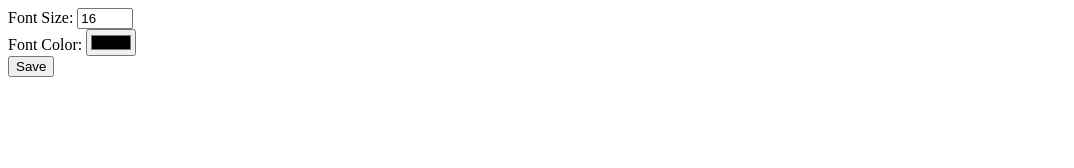
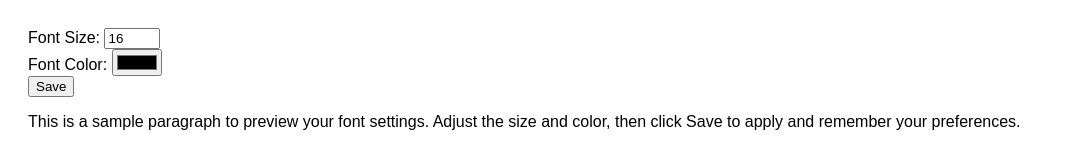
Before and after one commit to acciojob/preferred-cookie-MohdSaad7766, a website: page main.html in a window 1280 px wide. Shown: the whole page, without its empty margins (0-1074 px from the left). Drawn offline with Linux system fonts and the light colour scheme.

Commit message:
created a submission

```diff
--- a/main.html
+++ b/main.html
@@ -1,13 +1,12 @@
 <!DOCTYPE html>
-
 <html>
   <head>
     <link rel="stylesheet" href="styles.css" />
+    <title>Custom Font Preferences</title>
   </head>
 
   <body>
-    <!-- the entire body must be written by student -->
-    <form>
+    <form id="preferences-form">
       <label for="fontsize">Font Size:</label>
       <input
         type="number"
@@ -19,11 +18,21 @@
       />
       <br />
       <label for="fontcolor">Font Color:</label>
-      <input type="color" id="fontcolor" name="fontcolor" value="#000000" />
+      <input
+        type="color"
+        id="fontcolor"
+        name="fontcolor"
+        value="#000000"
+      />
       <br />
       <input type="submit" value="Save" />
     </form>
 
+    <p>
+      This is a sample paragraph to preview your font settings. Adjust the size
+      and color, then click Save to apply and remember your preferences.
+    </p>
+
     <script type="text/javascript" src="./script.js"></script>
   </body>
 </html>
--- a/script.js
+++ b/script.js
@@ -1 +1,49 @@
-//your JS code here. If required.
+// Helper to set a cookie
+function setCookie(name, value, days = 365) {
+  const date = new Date();
+  date.setTime(date.getTime() + days*24*60*60*1000);
+  document.cookie = `${name}=${value};expires=${date.toUTCString()};path=/`;
+}
+
+// Helper to get a cookie by name
+function getCookie(name) {
+  const cookieArr = document.cookie.split("; ");
+  for (const cookie of cookieArr) {
+    const [key, val] = cookie.split("=");
+    if (key === name) return val;
+  }
+  return null;
+}
+
+// Apply the font preferences to CSS variables
+function applyPreferences(fontSize, fontColor) {
+  document.documentElement.style.setProperty("--fontsize", `${fontSize}px`);
+  document.documentElement.style.setProperty("--fontcolor", fontColor);
+}
+
+// Handle form submission
+document.getElementById("preferences-form").addEventListener("submit", (e) => {
+  e.preventDefault();
+  const fontSize = document.getElementById("fontsize").value;
+  const fontColor = document.getElementById("fontcolor").value;
+
+  // Save to cookies
+  setCookie("fontsize", fontSize);
+  setCookie("fontcolor", fontColor);
+
+  // Apply immediately
+  applyPreferences(fontSize, fontColor);
+});
+
+// On page load: apply saved preferences if they exist
+window.addEventListener("DOMContentLoaded", () => {
+  const savedSize = getCookie("fontsize") || "16";
+  const savedColor = getCookie("fontcolor") || "#000000";
+
+  // Apply to form fields
+  document.getElementById("fontsize").value = savedSize;
+  document.getElementById("fontcolor").value = savedColor;
+
+  // Apply to CSS
+  applyPreferences(savedSize, savedColor);
+});
--- a/styles.css
+++ b/styles.css
@@ -6,4 +6,6 @@
 body {
   font-size: var(--fontsize);
   color: var(--fontcolor);
+  font-family: Arial, sans-serif;
+  padding: 20px;
 }
```
